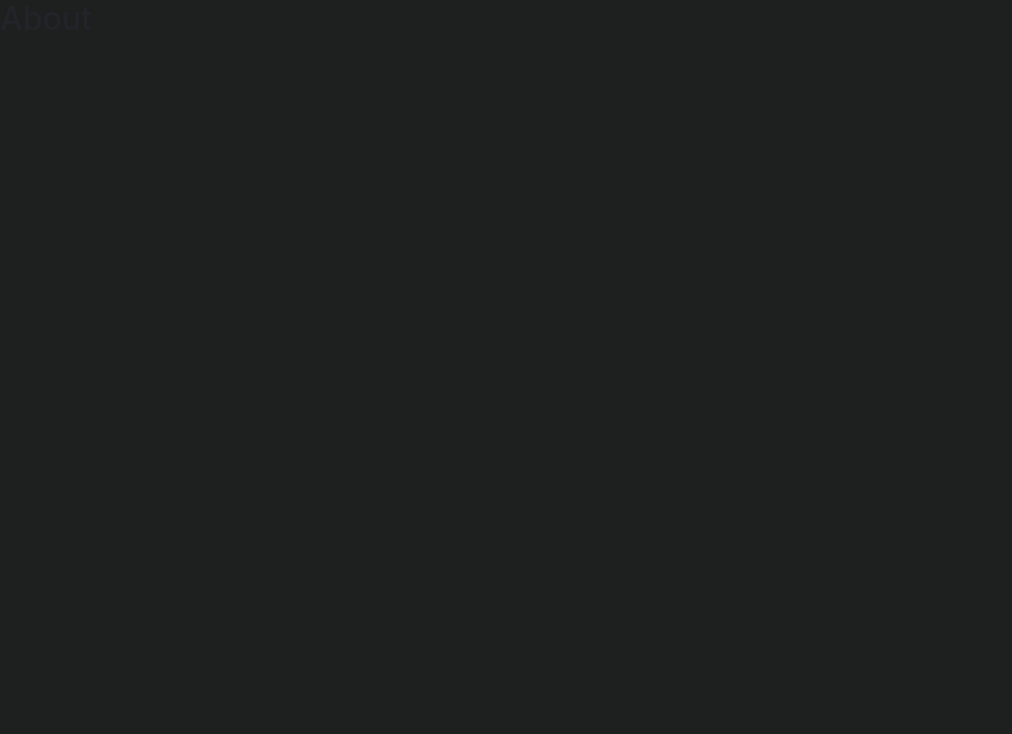
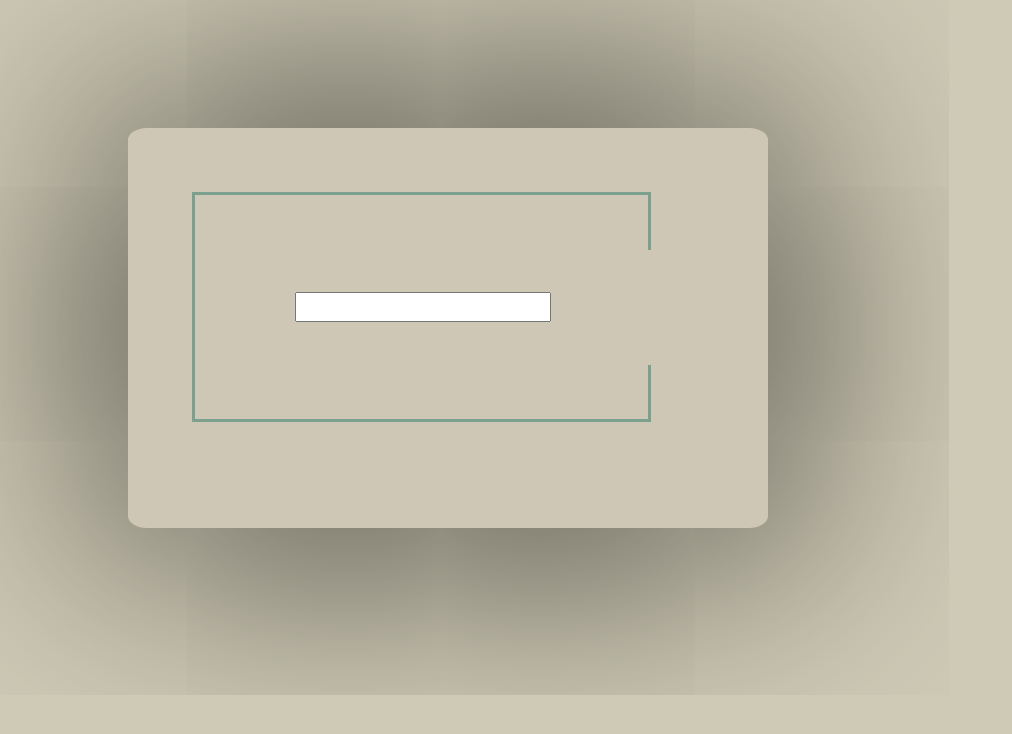
Before and after one commit to sonnannaeem/GhostRhymer, a React (Create React App) app in the folder frontend/: page /about in a window 1280 px wide. Shown: the top 734 px of the page, without its empty margins (0-1012 px from the left). Built offline with nearby package versions, Linux system fonts and the light colour scheme.

Commit message:
Design layout start

```diff
--- a/frontend/src/App.css
+++ b/frontend/src/App.css
@@ -1,4 +1,4 @@
-html {
+/* html {
   height: 100%;
-  background-color: #1d201f;
-}
+  background-color: #CFCAB6;
+} */
--- /dev/null
+++ b/frontend/src/components/About.css
@@ -0,0 +1,45 @@
+html {
+  background-color: #CFCAB6;
+}
+
+.full-page-container {
+  position: fixed;
+  height: 50%;
+  width: 50%;
+  margin: 10% 10% 10% 10%;
+  background: #cec7b5;
+  border-radius: 3%;
+  box-shadow: 50px 50px;
+  -moz-box-shadow: 0 0 300px black;
+  -webkit-box-shadow: 0 0 300px black;
+  box-shadow: 0 0 300px black;
+}
+
+.text-container {
+  position: relative;
+  display: inline-block;
+  padding: 100px 100px;
+  border-left: solid #7ba08d;
+  text-align: center;
+  background-color: transparent;
+  border-width: 5;
+  margin-left: 10%;
+  margin-top: 10%;
+}
+.text-container:before,
+.text-container:after {
+  content: "";
+  position: absolute;
+  right: 0;
+  left: 0;
+  height: 25%;
+  border-right: solid #7ba08d;
+}
+.text-container:before {
+  top: 0;
+  border-top: solid #7ba08d;
+}
+.text-container:after {
+  bottom: 0;
+  border-bottom: solid #7ba08d;
+}
--- a/frontend/src/components/About.js
+++ b/frontend/src/components/About.js
@@ -1,9 +1,13 @@
-import React from 'react';
+import React from "react";
+import "./About.css";
 
 export default function About() {
-    return (
-        <div>
-            <h2>About</h2>
+  return (
+    <div className="full-page-container">
+      <div className="shadow-container"></div>
+        <div className="text-container">
+            <input type="text" name="name" />
         </div>
-    )
+    </div>
+  );
 }
--- a/frontend/src/components/Home.css
+++ b/frontend/src/components/Home.css
@@ -1,4 +1,4 @@
-@import url("https://fonts.googleapis.com/css?family=Lobster");
+/* @import url("https://fonts.googleapis.com/css?family=Lobster");
 #root {
   background-color: #1d201f;
 }
@@ -76,4 +76,4 @@
   resize: horizontal;
   color: white;
   white-space: pre-wrap;
-}
+} */
```
Also changed, not shown: 1 other file (tests, documents, lock files or other folders).
